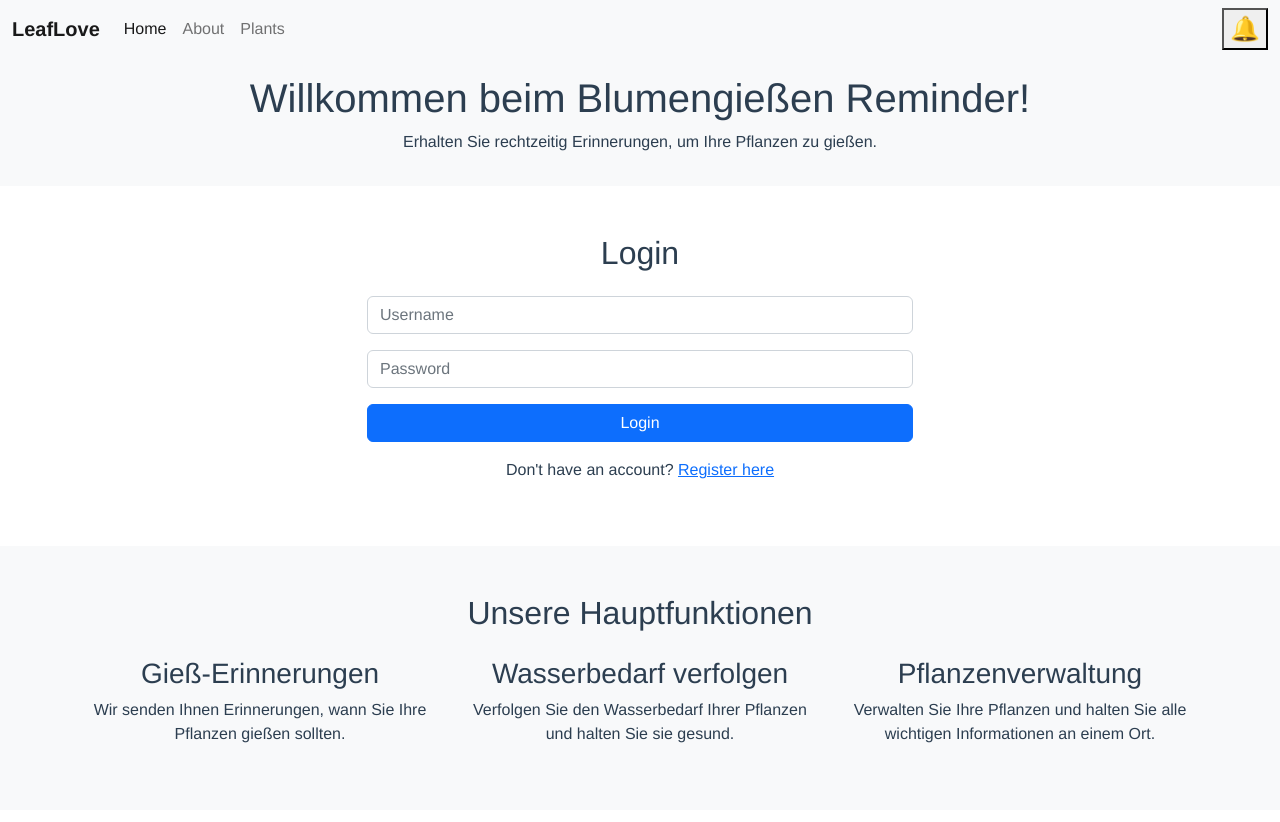
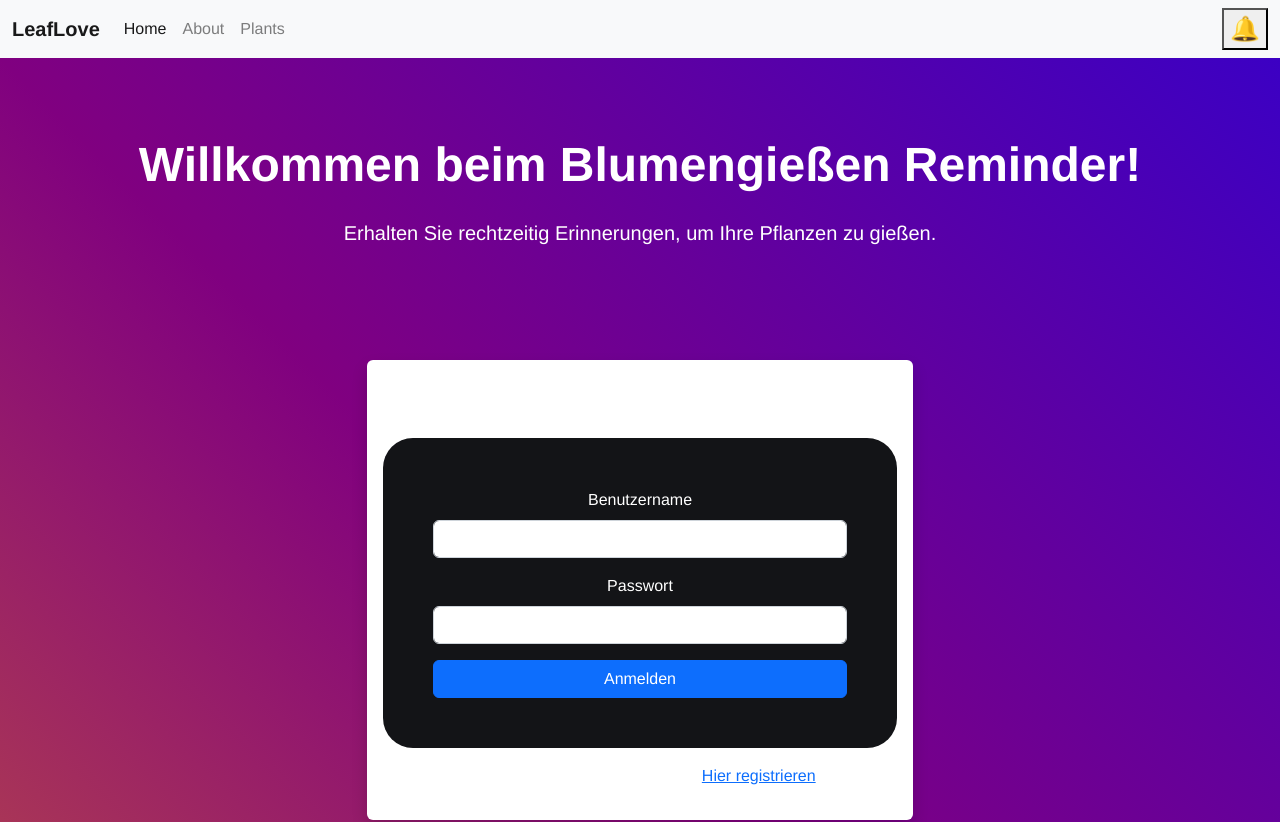
Before and after one commit to basselghorab/WebtechFrontend, a Vue app: page / in a window 1280 px wide. Shown: the top 822 px of the page. Built offline with nearby package versions, Linux system fonts and the light colour scheme.

Commit message:
Verbesserungen

```diff
--- a/src/views/AboutView.vue
+++ b/src/views/AboutView.vue
@@ -1,12 +1,10 @@
-<head>
-<link href="https://fonts.googleapis.com/css2?family=Montserrat:wght@400;700&display=swap" rel="stylesheet">
-<title></title>
-</head>
-
 <template>
   <div class="about">
-    <h1 style="font-family: 'Montserrat', sans-serif;">Über uns</h1>
-    <img src="../assets/about.jpg" alt="Flower">
+    <h1 id="abouttextstyle">Über uns</h1>
+    <div class="image-container">
+      <img src="../assets/about.jpg" alt="Flower 1" class="about-image">
+      <img src="../assets/about2.png" alt="Flower 2" class="about-image">
+    </div>
     <p>
       Herzlich willkommen auf unserer Webseite! Wir sind ein Team von leidenschaftlichen Pflanzenliebhabern, die sich darauf spezialisiert haben, Ihnen die besten Informationen und Ressourcen rund um das Thema Pflanzen zur Verfügung zu stellen. Unser Ziel ist es, Ihnen dabei zu helfen, mehr über verschiedene Pflanzenarten, ihre Pflegeanforderungen und die Schaffung eines blühenden Gartens oder einer beeindruckenden Zimmerpflanzensammlung zu erfahren.
     </p>
@@ -20,8 +18,11 @@
 </template>
 
 <style>
+@import url("https://stackpath.bootstrapcdn.com/bootstrap/4.5.2/css/bootstrap.min.css");
+@import url("https://fonts.googleapis.com/css2?family=Poppins:wght@300;400;600;700&display=swap");
+
 .about {
-  background-color: #ffffff;
+  background-color: #bdb7b7;
   padding: 20px;
   margin: 20px;
 }
@@ -30,18 +31,27 @@
   display: flex;
   justify-content: center;
   align-items: center;
+  margin-bottom: 20px;
 }
 
-h1 {
-  color: #2ecc71;
-  font-size: 28px;
+.about-image {
+  width: 300px;
+  height: auto;
+  margin: 10px;
+}
+
+#abouttextstyle {
+  color: #d8fce6;
+  font-size: 25px;
   font-weight: bold;
+  font-family: "Poppins", sans-serif !important;
 }
 
 p {
   color: #333333;
-  font-size: 16px;
+  font-size: 20px;
   line-height: 1.5;
-  margin-bottom: 20px;
+  margin-bottom: 10px;
+  font-family: "Poppins", sans-serif !important;
 }
 </style>
--- a/src/views/HomeView.vue
+++ b/src/views/HomeView.vue
@@ -1,55 +1,61 @@
 <template>
-  <div>
-    <header class="bg-light py-3">
+  <div id="app">
+    <header class="bg-gray py-5 text-white">
       <div class="container">
-        <h1 class="text-center">Willkommen beim Blumengießen Reminder!</h1>
-        <p class="text-center">Erhalten Sie rechtzeitig Erinnerungen, um Ihre Pflanzen zu gießen.</p>
+        <h1 class="text-center display-5 mb-4 font-weight-bold">Willkommen beim Blumengießen Reminder!</h1>
+        <p class="lead text-center font-size-medium">Erhalten Sie rechtzeitig Erinnerungen, um Ihre Pflanzen zu gießen.</p>
       </div>
     </header>
 
     <section class="py-5">
       <div class="container">
         <div class="row justify-content-center">
-          <div class="col-md-6">
-            <h2 class="mb-4">Login</h2>
+          <div class="col-lg-6">
+            <div class="card border-0 shadow">
+              <div class="card-body">
+                <h2 class="mb-4 text-center">Login</h2>
                 <form @submit.prevent="login">
-              <div class="mb-3">
-                <input v-model="username" type="text" name="username" class="form-control" placeholder="Username" required>
+                  <div class="form-group">
+                    <label for="username">Benutzername</label>
+                    <input v-model="username" type="text" name="username" id="username" class="form-control" required>
                   </div>
-              <div class="mb-3">
-                <input v-model="password" type="password" name="password" class="form-control" placeholder="Password" required>
+                  <div class="form-group">
+                    <label for="password">Passwort</label>
+                    <input v-model="password" type="password" name="password" id="password" class="form-control" required>
                   </div>
-              <button type="submit" class="btn btn-primary w-100">Login</button>
+                  <button type="submit" class="btn btn-primary btn-block">Anmelden</button>
                 </form>
-            <p class="mt-3 text-center">Don't have an account? <a href="/register">Register here</a></p>
+                <p class="mt-3 text-center">Sie haben noch keinen Account? <a href="/register">Hier registrieren</a></p>
+              </div>
+            </div>
           </div>
         </div>
       </div>
     </section>
 
-    <section class="features-section bg-light py-5">
+    <section class="features-section py-5">
       <div class="container">
-        <h2 class="text-center mb-4">Unsere Hauptfunktionen</h2>
+        <h2 class="text-center mb-4 font-weight-bold">Unsere Hauptfunktionen</h2>
         <div class="row">
           <!-- Feature 1 -->
-          <div class="col-md-4">
-            <div class="feature text-center">
+          <div class="col-md-4 mb-4">
+            <div class="text-center feature-card">
               <i class="bi bi-clock-history display-3 mb-4"></i>
               <h3>Gieß-Erinnerungen</h3>
-              <p>Wir senden Ihnen Erinnerungen, wann Sie Ihre Pflanzen gießen sollten.</p>
+              <p>Erhalten Sie Erinnerungen, wann Sie Ihre Pflanzen gießen sollten.</p>
             </div>
           </div>
           <!-- Feature 2 -->
-          <div class="col-md-4">
-            <div class="feature text-center">
+          <div class="col-md-4 mb-4">
+            <div class="text-center feature-card">
               <i class="bi bi-calendar-check display-3 mb-4"></i>
               <h3>Wasserbedarf verfolgen</h3>
               <p>Verfolgen Sie den Wasserbedarf Ihrer Pflanzen und halten Sie sie gesund.</p>
             </div>
           </div>
           <!-- Feature 3 -->
-          <div class="col-md-4">
-            <div class="feature text-center">
+          <div class="col-md-4 mb-4">
+            <div class="text-center feature-card">
               <i class="bi bi-list-check display-3 mb-4"></i>
               <h3>Pflanzenverwaltung</h3>
               <p>Verwalten Sie Ihre Pflanzen und halten Sie alle wichtigen Informationen an einem Ort.</p>
@@ -63,14 +69,15 @@
 
 <script>
 export default {
-  data () {
+  data() {
     return {
       username: '',
       password: '',
-      loginMesage: ''
+      loginMessage: ''
     }
   },
-  login: function () {
+  methods: {
+    login() {
       fetch('/api/v1/users/login', {
         method: 'POST',
         headers: {
@@ -85,24 +92,59 @@ export default {
           if (response.ok) {
             return response.json()
           } else {
-          throw new Error('Login failed.')
+            throw new Error('Anmeldung fehlgeschlagen.')
           }
         })
         .then((data) => {
-        // Login successful
+          // Anmeldung erfolgreich
           console.log(data)
           localStorage.setItem('isLoggedIn', true)
-        // Redirect to the plant page
+          // Weiterleitung zur Pflanzenseite
           this.$router.push({ name: 'plants' })
         })
         .catch((error) => {
-        console.error('Error:', error)
-        this.loginMessage = 'Login failed.'
+          console.error('Fehler:', error)
+          this.loginMessage = 'Anmeldung fehlgeschlagen.'
         })
+    }
   }
 }
 </script>
 
 <style scoped>
-/* Fügen Sie hier beliebige benutzerdefinierte CSS-Stile hinzu */
+@import url('https://stackpath.bootstrapcdn.com/bootstrap/4.5.2/css/bootstrap.min.css');
+
+#app {
+  color: white;
+  background: linear-gradient(45deg, red, orange, purple, blue);
+  background-size: 300% 300%;
+  animation: colors 10s ease infinite;
+}
+
+@keyframes colors {
+  0% {
+    background-position: 0 50%;
+  }
+
+  50% {
+    background-position: 100% 50%;
+  }
+
+  100% {
+    background-position: 0 50%;
+  }
+}
+
+#app {
+  padding: 30px;
+}
+
+form {
+  max-width: 700px;
+  margin: 0 auto;
+  border-radius: 30px;
+  padding: 50px;
+  box-shadow: 0 0 5px #ffffff20;
+  background: #131417;
+}
 </style>
--- a/src/views/Plants.vue
+++ b/src/views/Plants.vue
@@ -1,10 +1,31 @@
 <template>
-  <h1>Plants</h1>
-  <div class="container-fluid">
-    <plants-card-list :plants="plants"></plants-card-list>
+  <div>
+    <h1 class="text-center mt-4">Plants</h1>
+    <div class="container">
+      <div class="row justify-content-end">
+        <div class="col-lg-3">
+          <input type="text" v-model="searchTerm" placeholder="Search for plants..." class="form-control">
+        </div>
+        <div class="col-lg-1">
+          <button class="btn btn-primary">Notifications</button>
+        </div>
+      </div>
+      <div class="row justify-content-center mt-3">
+        <div class="col-lg-10">
+          <plants-card-list :plants="filteredPlants"></plants-card-list>
+        </div>
+      </div>
+    </div>
+    <div class="container mt-4">
+      <div class="row justify-content-center">
+        <div class="col-lg-10">
+          <plants-create-form @created="createPlant"></plants-create-form>
+        </div>
+      </div>
+    </div>
   </div>
-  <plants-create-form @created="createPlant"></plants-create-form>
 </template>
+
 <script>
 import PlantsCardList from '@/components/PlantsCardList'
 import PlantsCreateForm from '@/components/PlantsCreateFrom'
@@ -14,15 +35,20 @@ export default {
     PlantsCardList,
     PlantsCreateForm
   },
-  data () {
+  data() {
     return {
       plants: [],
-      showModal: false,
-      plant: null
+      searchTerm: ''
+    }
+  },
+  computed: {
+    filteredPlants() {
+      if(this.searchTerm === '') return this.plants
+      return this.plants.filter(plant => plant.name.toLowerCase().includes(this.searchTerm.toLowerCase()))
     }
   },
   methods: {
-    createPlant (newPlant) {
+    createPlant(newPlant) {
       const endpoint = 'http://localhost:8080/api/v1/plants'
       const requestOptions = {
         method: 'POST',
@@ -38,7 +64,7 @@ export default {
         })
         .catch(error => console.log('error', error))
     },
-    fetchPlants () {
+    fetchPlants() {
       const endpoint = 'http://localhost:8080/api/v1/plants'
       const requestOptions = {
         method: 'GET',
@@ -52,7 +78,7 @@ export default {
         })
         .catch(error => console.log('error', error))
     },
-    handleReminderSet (reminder) {
+    handleReminderSet(reminder) {
       console.log('Erinnerung gesetzt für', reminder.date, reminder.time)
       // 1. Speichern der Erinnerung (Beispiel mit fetch)
       const endpoint = 'http://localhost:8080/api/v1/reminders'
@@ -76,14 +102,15 @@ export default {
           // Rest of the code...
         })
     }
-
   },
-  mounted () {
+  mounted() {
     this.fetchPlants()
   }
 }
 </script>
 
 <style scoped>
-
+.container {
+  margin-top: 20px;
+}
 </style>
--- a/src/views/RegisterView.vue
+++ b/src/views/RegisterView.vue
@@ -1,23 +1,33 @@
 <template>
   <div class="container">
-    <h2 class="mb-4">Register</h2>
+    <div class="row justify-content-center">
+      <div class="col-lg-6">
+        <div class="card">
+          <div class="card-body">
+            <h2 class="card-title mb-4">Register</h2>
             <form @submit.prevent="register">
               <div class="form-group">
-        <input type="text" v-model="registerData.username" class="form-control" placeholder="Username" required>
+                <label for="username">Username</label>
+                <input type="text" v-model="registerData.username" id="username" class="form-control" required>
               </div>
               <div class="form-group">
-        <input type="password" v-model="registerData.password" class="form-control" placeholder="Password" required>
+                <label for="password">Password</label>
+                <input type="password" v-model="registerData.password" id="password" class="form-control" required>
               </div>
               <div v-if="errorMessage" class="alert alert-danger">{{ errorMessage }}</div>
-      <button type="submit" class="btn btn-primary w-100">Register</button>
+              <button type="submit" class="btn btn-primary btn-block">Register</button>
             </form>
             <p class="mt-3 text-center">Already have an account? <router-link to="/">Login here</router-link></p>
+          </div>
+        </div>
+      </div>
+    </div>
   </div>
 </template>
 
 <script>
 export default {
-  data () {
+  data() {
     return {
       registerData: {
         username: '',
@@ -28,7 +38,7 @@ export default {
     }
   },
   methods: {
-    register () {
+    register() {
       if (!this.registerData.username || !this.registerData.password) {
         this.errorMessage = 'Please enter both username and password.'
         return
@@ -56,5 +66,7 @@ export default {
 </script>
 
 <style scoped>
-/* Add any custom CSS styles here */
+.card {
+  margin-top: 20px;
+}
 </style>
```
Also changed, not shown: src/components/PlantsCardList.vue (+31 -1 lines), src/components/PlatnCards.vue (+3 -6 lines). Lines whose indentation alone changed are shown as unchanged.
